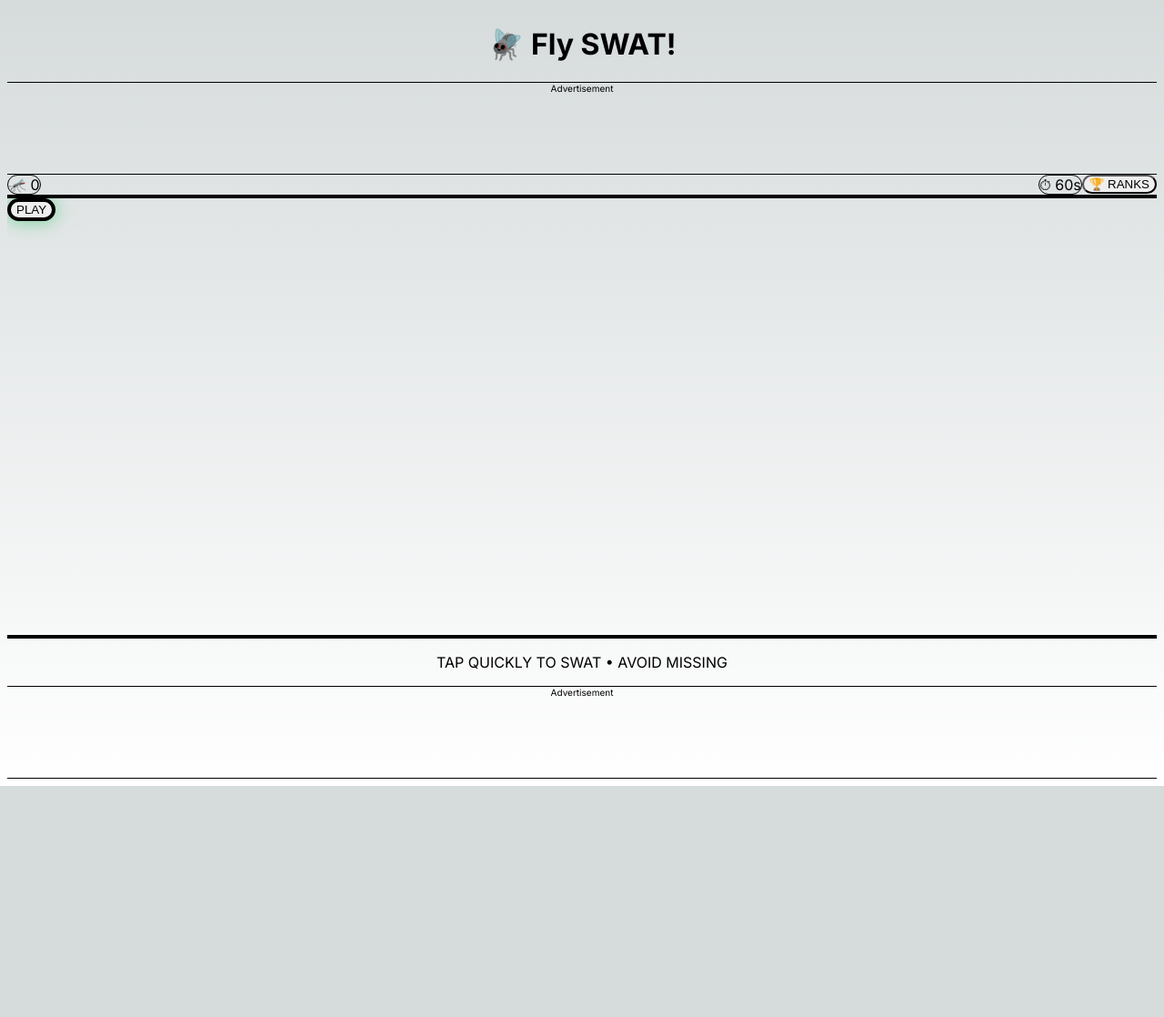
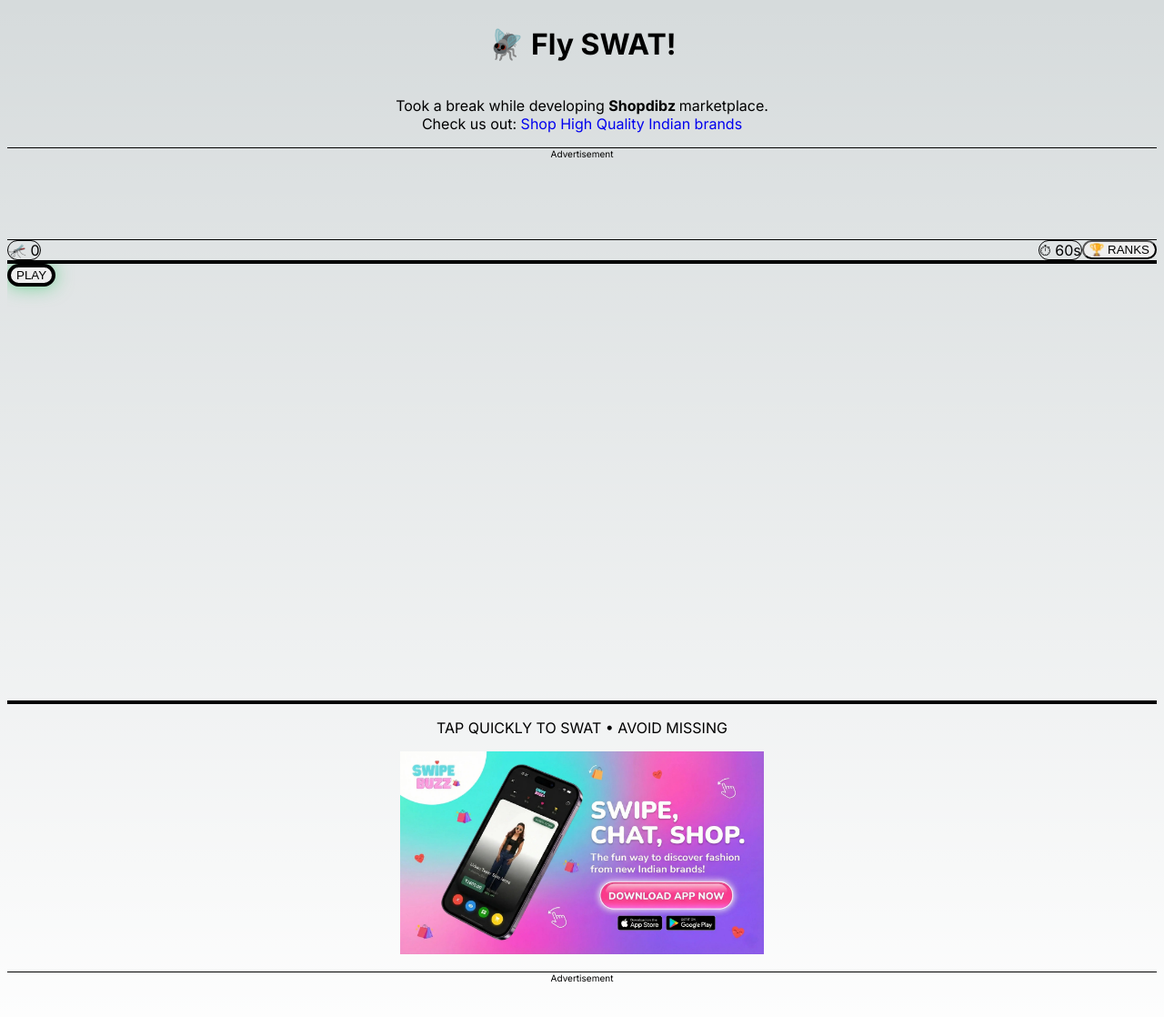
Before and after one commit to jerrypaulsam/fly-swatter, a Next.js app: page / in a window 1280 px wide. Shown: the top 1118 px of the page at 91% size. Before the commit the page ends 864 px from the top, so only its background shows below. Built offline with nearby package versions, Linux system fonts and the light colour scheme.

Commit message:
ads commit

```diff
--- a/app/page.tsx
+++ b/app/page.tsx
@@ -1,3 +1,4 @@
+import Link from 'next/link';
 import AdUnit from '../components/AdUnit';
 import ClientGameWrapper from '../components/ClientGameWrapper';
 
@@ -9,10 +10,12 @@
       <h1 className="text-3xl md:text-5xl font-extrabold my-4 text-green-700 tracking-tight text-center">
         🪰 Fly SWAT!
       </h1>
+      <p style={{ textAlign: "center" }}>Took a break while developing <strong>Shopdibz </strong> marketplace. <br />
+        Check us out: <a href='https://www.shopdibz.com' target='_blank' style={{ textDecoration: "none" }}>Shop High Quality Indian brands</a></p>
 
       {/* Top Banner Ad */}
       <div className="w-full max-w-4xl px-2">
-        <AdUnit slotId="YOUR_TOP_BANNER_ID" />
+        <AdUnit slotId="5417239946" />
       </div>
 
       {/* Main Content Row */}
@@ -20,7 +23,7 @@
 
         {/* Left Ad (Desktop Only) */}
         <div className="hidden lg:block w-[160px] flex-shrink-0">
-             <AdUnit slotId="YOUR_SKYSCRAPER_ID" format="auto" layout="display" />
+          <AdUnit slotId="1499720824" format="auto" layout="display" />
         </div>
 
         {/* Game Area (Flexible Width) */}
@@ -30,13 +33,18 @@
 
         {/* Right Ad (Desktop Only) */}
         <div className="hidden lg:block w-[160px] flex-shrink-0">
-            <AdUnit slotId="YOUR_SKYSCRAPER_ID_2" format="auto" layout="display" />
+          <AdUnit slotId="2020920413" format="auto" layout="display" />
         </div>
       </div>
 
+      <Link href={"https://www.shopdibz.com/download-app"} target='_blank'>
+        <img src="/SwipeBuzz Banner.webp" width={400} style={{ marginBottom: "15px" }} />
+      </Link>
+
+
       {/* Bottom Banner Ad */}
       <div className="w-full max-w-4xl mt-8 px-2">
-        <AdUnit slotId="YOUR_BOTTOM_BANNER_ID" />
+        <AdUnit slotId="1477994933" />
       </div>
     </main>
   );
```
Also changed, not shown: public/SwipeBuzz Banner.webp (added).
